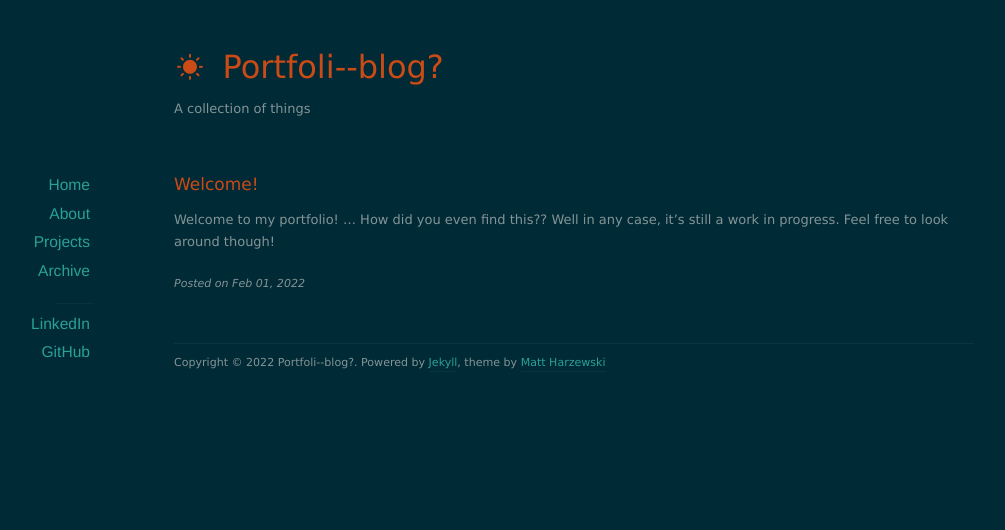
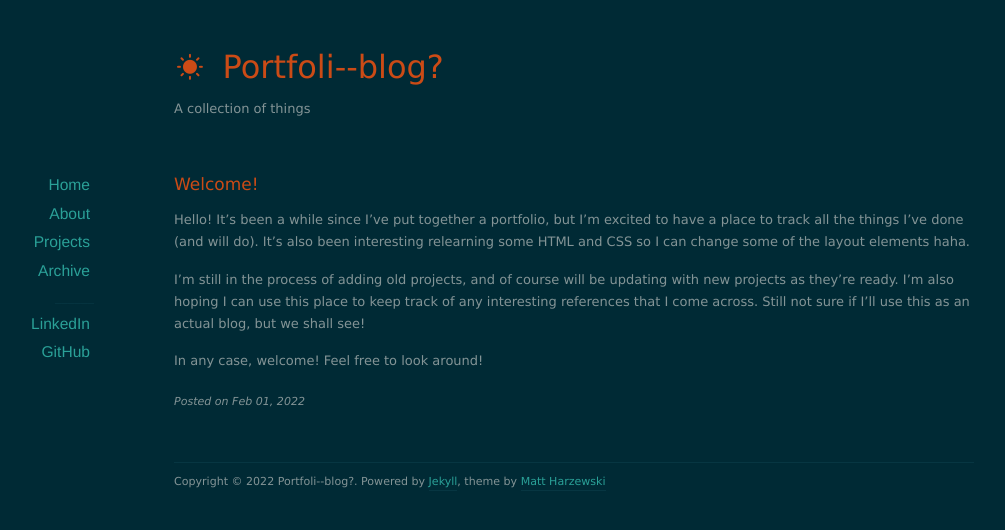
Before and after one commit to nolanschan/nolanschan.github.io, a Jekyll site: the page built from _posts/2022-02-01-welcome.markdown, in a window 1280 px wide. Shown: the top 530 px of the page, without its empty margins (66-1071 px from the left). Built offline with Jekyll 4.4.1, drawn with Linux system fonts in a browser that asks for light colours; nearby versions of some CDN libraries.

Commit message:
Update 2022-02-01-welcome.markdown

```diff
--- a/_posts/2022-02-01-welcome.markdown
+++ b/_posts/2022-02-01-welcome.markdown
@@ -5,4 +5,8 @@ date:   2022-02-01 16:00:00
 categories: update
 ---
 
-Welcome to my portfolio! ... How did you even find this?? Well in any case, it's still a work in progress. Feel free to look around though!
+Hello! It's been a while since I've put together a portfolio, but I'm excited to have a place to track all the things I've done (and will do). It's also been interesting relearning some HTML and CSS so I can change some of the layout elements haha.
+
+I'm still in the process of adding old projects, and of course will be updating with new projects as they're ready. I'm also hoping I can use this place to keep track of any interesting references that I come across. Still not sure if I'll use this as an actual blog, but we shall see!
+
+In any case, welcome! Feel free to look around!
```
